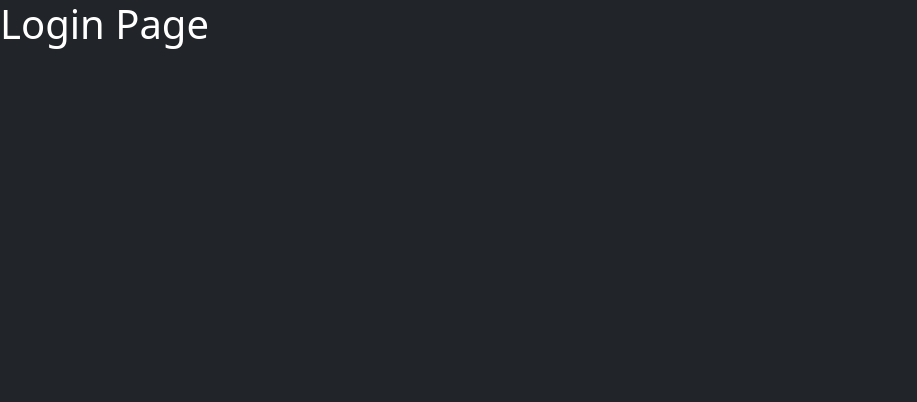
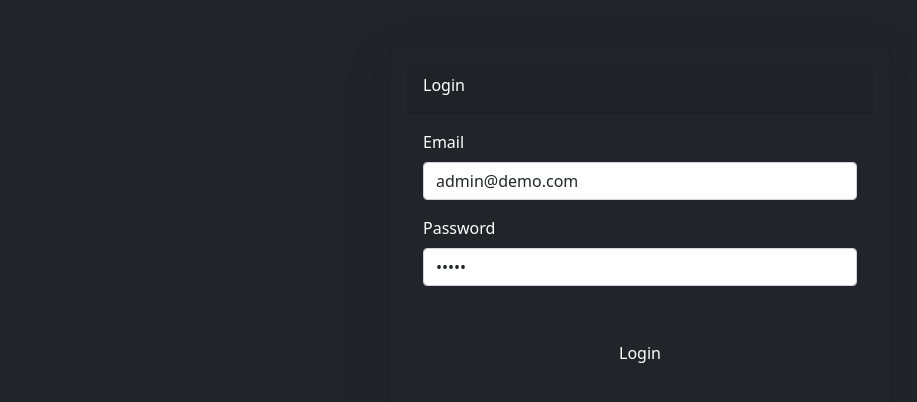
Before and after one commit to akshaymemail/react-starter-kit, a React (Create React App) app: page /login in a window 1280 px wide. Shown: the top 402 px of the page, without its empty margins (0-917 px from the left). Built offline with nearby package versions, Linux system fonts and the light colour scheme.

Commit message:
add login

```diff
--- a/package.json
+++ b/package.json
@@ -14,6 +14,7 @@
     "react-redux": "^7.2.6",
     "react-router-dom": "^6.2.1",
     "react-scripts": "5.0.0",
+    "react-toastify": "^8.1.1",
     "reactstrap": "^9.0.1",
     "redux": "^4.1.2",
     "redux-devtools-extension": "^2.13.9",
--- a/public/index.html
+++ b/public/index.html
@@ -10,6 +10,7 @@
       content="Web site created using create-react-app"
     />
     <link rel="apple-touch-icon" href="%PUBLIC_URL%/logo192.png" />
+
     <!--
       manifest.json provides metadata used when your web app is installed on a
       user's mobile device or desktop. See https://developers.google.com/web/fundamentals/web-app-manifest/
@@ -23,6 +24,10 @@
       work correctly both with client-side routing and a non-root public URL.
       Learn how to configure a non-root public URL by running `npm run build`.
     -->
+    <script
+      src="https://kit.fontawesome.com/05a1109ff0.js"
+      crossorigin="anonymous"
+    ></script>
     <title>React Starter Template</title>
   </head>
   <body class="bg-dark text-white">
--- a/src/App.js
+++ b/src/App.js
@@ -1,9 +1,11 @@
 import Router from './router/Router'
 import { BrowserRouter as AppRouter } from 'react-router-dom'
+import { ToastContainer } from 'react-toastify'
 
 const App = () => (
   <AppRouter>
     <Router />
+    <ToastContainer />
   </AppRouter>
 )
 
--- /dev/null
+++ b/src/auth/jwtDefaultConfig.js
@@ -0,0 +1,2 @@
+export const TOKEN_TYPE = 'Bearer'
+export const STORAGE_TOKEN_KEY_NAME = 'accessToken'
--- /dev/null
+++ b/src/auth/utils.js
@@ -0,0 +1,10 @@
+import { STORAGE_TOKEN_KEY_NAME } from './jwtDefaultConfig'
+
+export const isUserLoggedIn = () => {
+  return (
+    localStorage.getItem('userData') &&
+    localStorage.getItem(STORAGE_TOKEN_KEY_NAME)
+  )
+}
+
+export const getUserData = () => JSON.parse(localStorage.getItem('userData'))
--- /dev/null
+++ b/src/fake-db/users.js
@@ -0,0 +1,20 @@
+const USERS = [
+  {
+    id: 1,
+    fullName: 'John Doe',
+    username: 'johndoe',
+    password: 'admin',
+    email: 'admin@demo.com',
+    role: 'admin',
+  },
+  {
+    id: 2,
+    fullName: 'Jane Doe',
+    username: 'janedoe',
+    password: 'client',
+    email: 'client@demo.com',
+    role: 'client',
+  },
+]
+
+export default USERS
--- a/src/index.js
+++ b/src/index.js
@@ -5,6 +5,7 @@ import reportWebVitals from './reportWebVitals'
 import 'bootstrap/dist/css/bootstrap.min.css'
 import { Provider } from 'react-redux'
 import store from './redux/store'
+import 'react-toastify/dist/ReactToastify.css'
 
 const App = lazy(() => import('./App'))
 
--- a/src/router/Router.js
+++ b/src/router/Router.js
@@ -2,13 +2,13 @@ import React, { Fragment, lazy } from 'react'
 import routes from './routes'
 import { Navigate, Routes, Route } from 'react-router-dom'
 import Login from '../views/Pages/Login'
+import { isUserLoggedIn } from '../auth/utils'
 const Home = lazy(() => import('../views/Pages/Home'))
 
 function Router() {
-  const isLoggedIn = false
   return (
     <Routes>
-      {isLoggedIn && (
+      {isUserLoggedIn() && (
         <Fragment>
           <Route path="/" element={<Home />} />
           {routes.map((route, key) => {
@@ -23,10 +23,12 @@ function Router() {
         </Fragment>
       )}
 
-      {!isLoggedIn && <Route path="/login" element={<Login />} />}
+      {!isUserLoggedIn() && <Route path="/login" element={<Login />} />}
       <Route
         path="*"
-        element={isLoggedIn ? <Navigate to="/" /> : <Navigate to="/login" />}
+        element={
+          isUserLoggedIn() ? <Navigate to="/" /> : <Navigate to="/login" />
+        }
       />
     </Routes>
   )
--- a/src/views/Pages/Login.js
+++ b/src/views/Pages/Login.js
@@ -1,10 +1,100 @@
-import React from 'react'
+import React, { useState } from 'react'
+import { Controller, useForm } from 'react-hook-form'
+import { toast } from 'react-toastify'
+import {
+  Card,
+  CardHeader,
+  CardTitle,
+  CardBody,
+  Form,
+  FormGroup,
+  Label,
+  Input,
+  Button,
+} from 'reactstrap'
+import { Navigate } from 'react-router-dom'
+import { STORAGE_TOKEN_KEY_NAME } from '../../auth/jwtDefaultConfig'
+import USERS from '../../fake-db/users'
 
-function Login() {
+function Login(props) {
+  const [loading, setLoading] = useState(false)
+
+  const {
+    register,
+    handleSubmit,
+    formState: { errors },
+    control,
+  } = useForm()
+  const onSubmit = (d) => {
+    setLoading(true)
+    setTimeout(() => {
+      const user = USERS.find(
+        (u) => u.email === d.email && u.password === d.password,
+      )
+      if (user) {
+        localStorage.setItem('userData', JSON.stringify(user))
+        localStorage.setItem(STORAGE_TOKEN_KEY_NAME, 'fake-token')
+        toast('Login Successful!', { type: 'success' })
+        setLoading(false)
+        window.location.reload()
+      } else {
+        toast('Invalid email or password', { type: 'error' })
+        setLoading(false)
+      }
+    }, 3000)
+  }
   return (
-    <div>
-      <h1>Login Page</h1>
-    </div>
+    <Card
+      className="mt-5 bg-dark shadow-lg p-3 mb-5 rounded"
+      style={{ maxWidth: 500, margin: 'auto' }}
+    >
+      <CardHeader>
+        <CardTitle>Login</CardTitle>
+      </CardHeader>
+
+      <CardBody>
+        <Form onSubmit={handleSubmit(onSubmit)}>
+          <FormGroup>
+            <Label for="email">Email</Label>
+            <Controller
+              name="email"
+              rules={{ required: true }}
+              render={({ field }) => (
+                <Input type="email" {...field} id="email" placeholder="Email" />
+              )}
+              control={control}
+              defaultValue={'admin@demo.com'}
+            />
+            {errors.email && (
+              <span className="text-danger">This field is required</span>
+            )}
+          </FormGroup>
+          <FormGroup>
+            <Label for="email">Password</Label>
+            <Controller
+              name="password"
+              rules={{ required: true, min: 6 }}
+              render={({ field }) => (
+                <Input
+                  type="password"
+                  {...field}
+                  id="password"
+                  placeholder="Password"
+                />
+              )}
+              control={control}
+              defaultValue={'admin'}
+            />
+            {errors.password && (
+              <span className="text-danger">This field is required</span>
+            )}
+          </FormGroup>
+          <Button color="dark" className="mt-5" block>
+            {loading ? <i className="fas fa-spinner fa-spin"></i> : 'Login'}
+          </Button>
+        </Form>
+      </CardBody>
+    </Card>
   )
 }
 
```
Also changed, not shown: 1 other file (tests, documents, lock files or other folders).
